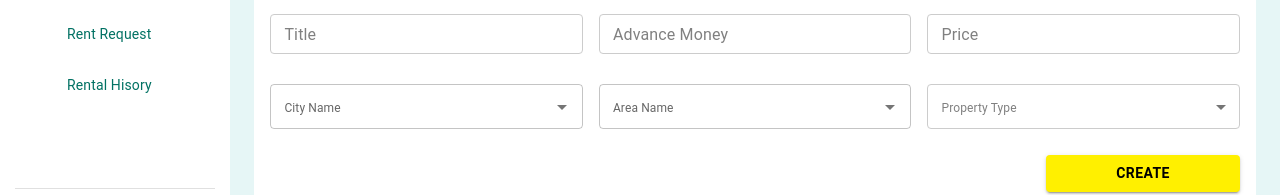
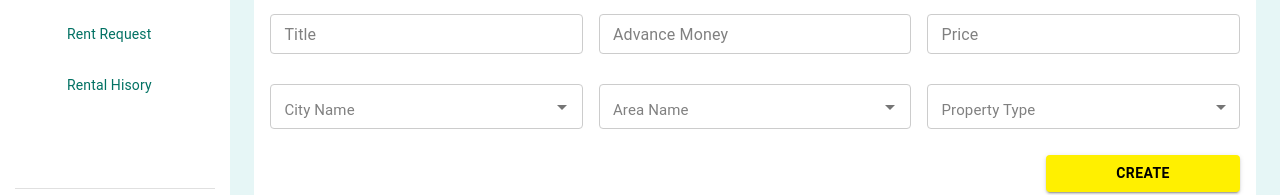
Before and after one commit to Aljoboyer/flat_finder, a Next.js app in the folder flat_finder_front/: page /create-property in a window 1280 px wide. Shown: the part 194-389 px from the top of the page. Built offline with nearby package versions, Linux system fonts and the light colour scheme; some icons are missing.

Commit message:
form controll updated

```diff
--- a/flat_finder_front/src/app/(seller_dashboard)/create-property/page.js
+++ b/flat_finder_front/src/app/(seller_dashboard)/create-property/page.js
@@ -15,18 +15,21 @@ export default function page() {
     handleSubmit,
     control,
     setError,
+    setValue ,
+    getValues,
     formState: { errors },
   } = useForm();
 
+
   const onSubmit = (data) => {
-    console.log('hello ', data)
+        console.log(data)
   }
 
   return (
       <div className="bg-overlay  p-6 rounded-t-[20px] w-full">
            <FFPageHeader pageTitle="Create Property"/>
            <div className="bg-white rounded-md p-4">
-                  <form className="space-y-4" onSubmit={handleSubmit()} noValidate>
+              <form className="space-y-4" onSubmit={handleSubmit(onSubmit)} noValidate>
                 <div className="grid grid-cols-1 sm:grid-cols-2 md:grid-cols-3 gap-4">
                       {
                         propertyFormFields.map((fieldItem) => (
@@ -48,6 +51,12 @@ export default function page() {
                                 placeholder={fieldItem?.placeholder}
                                 inputType={fieldItem?.inputType}
                                 options={fieldItem?.options}
+                                onChangeHandler={(id , value) => {
+                                    if(fieldItem?.inputType == 'select' || fieldItem?.inputType == 'autocomplete'){
+                                       setValue(`${id}`, value)
+                                      setError(`${id}`, { type: "custom", message: "" });
+                                    }
+                                } }
                                 />
                             )}
                           />
--- a/flat_finder_front/src/components/common/AutoComplete.js
+++ b/flat_finder_front/src/components/common/AutoComplete.js
@@ -1,10 +1,13 @@
 import { Autocomplete, TextField } from '@mui/material'
 import React from 'react'
+import { customStyle, selectCustomstyle } from './InputField';
 
 export const AutoCompletes = ({
     options = [],
     label = 'Label',
-    otherStyle
+    otherStyle,
+    onChangeHandler,
+    field_id
 }) => {
   return (
     <Autocomplete
@@ -12,26 +15,16 @@ export const AutoCompletes = ({
         options={options}
         getOptionLabel={(option) => option.label}
         onChange={(event, newValue) => {
-            console.log('Selected label:', newValue?.label);
-            console.log('Selected value:', newValue?.value);
+            onChangeHandler(field_id, newValue?.value)
         }}
+
         sx={{...otherStyle, width: '100%'}}
         renderInput={(params) =>
             <TextField
-
             sx={{
                     width: '100%',
-                    '& .MuiInputBase-root': {
-                    height: '45px',
-                    minHeight: '45px',
-                    },
-                    '& input': {
-                    padding: '0 8px',
-                    fontSize: '0.875rem',
-                    },
-                    '& label': {
-                    fontSize: '0.75rem',
-                    },
+                    ...customStyle,
+                    ...selectCustomstyle
                 }}
             {...params} label={label} />
         }
--- a/flat_finder_front/src/components/common/FilterAndSearch.js
+++ b/flat_finder_front/src/components/common/FilterAndSearch.js
@@ -28,16 +28,14 @@ export default function FilterAndSearch({
 
         </div>
 
-        <div className='flex flex-row items-center flex-wrap'>
+      <div className="grid grid-cols-1 sm:grid-cols-2 md:grid-cols-3 gap-4">
           {
             filterFieldConfig?.map((field) => (
-              <Box key={field?.label} sx={{width: {xs: '100%', md: '40%'}}}>
                 <InputField
-                otherStyle={{width: {xs: '100%', md: '90%'}, marginTop: {xs: '10px', md: '0px'}}}
+                otherStyle={{ marginTop: {xs: '10px', md: '0px'}}}
                 label={field?.label}
                 inputType={field?.inputType} options={field?.options}
               />
-              </Box>
             ))
           }
         </div>
--- a/flat_finder_front/src/components/common/InputField.js
+++ b/flat_finder_front/src/components/common/InputField.js
@@ -5,7 +5,7 @@ import { Visibility, VisibilityOff } from "@mui/icons-material";
 import SearchIcon from '@mui/icons-material/Search';
 import { AutoCompletes } from './AutoComplete';
 
-const customStyle = {
+export const customStyle = {
         backgroundColor: "white",
         "& .MuiOutlinedInput-root": {
           "& fieldset": {
@@ -26,6 +26,19 @@ const customStyle = {
         },
 }
 
+export const selectCustomstyle = {
+  '& .MuiInputBase-root': {
+    height: '45px',
+    minHeight: '45px',
+    },
+    '& input': {
+    padding: '0 8px',
+    fontSize: '0.875rem',
+    },
+    '& label': {
+    fontSize: '15px',
+    }
+}
 export default function InputField({
   inputType = 'textfield',
   label = 'Input',
@@ -35,13 +48,14 @@ export default function InputField({
   errors,
   placeholder,
   options,
+  onChangeHandler
 }) {
    const [showPassword, setShowPassword] = React.useState(false);
 
 
   if(inputType == 'password'){
    return (
-      <>
+      <div className='w-full'>
         <TextField
         {...field}
           fullWidth
@@ -61,7 +75,7 @@ export default function InputField({
           }}
         />
           { errors[field_id] && <p className='text-psm text-red-500'>{errors[field_id].message}</p>}
-      </>
+      </div>
   )
  }
  else if(inputType == 'search'){
@@ -85,15 +99,15 @@ export default function InputField({
  }
  else if (inputType == 'autocomplete'){
   return(
-    <>
-        <AutoCompletes otherStyle={otherStyle} options={options} label={label}/>
+    <div>
+        <AutoCompletes field_id={field_id} onChangeHandler={onChangeHandler}  field={field} otherStyle={otherStyle} options={options} label={label}/>
         { errors && <> {errors[field_id] && <p className='text-psm text-red-500'>{errors[field_id].message}</p>}</>}
-    </>
+    </div>
   )
  }
  else if(inputType == 'number'){
 return (
-    <>
+    <div className='w-full'>
         <TextField
       {...field}
       type="number"
@@ -103,36 +117,22 @@ return (
       variant="outlined"
       size="small"
       sx={{ ...customStyle, ...otherStyle,  }}
-      inputProps={{
-        inputMode: 'numeric',
-        pattern: '[0-9]*'
-      }}
+
     />
    { errors[field_id] && <p className='text-psm text-red-500'>{errors[field_id].message}</p>}
-  </>
+  </div>
 )
  }
  else if (inputType == 'select'){
   return (
-     <FormControl  sx={{...customStyle, ...otherStyle,
-                    '& .MuiInputBase-root': {
-                    height: '45px',
-                    minHeight: '45px',
-                    },
-                    '& input': {
-                    padding: '0 8px',
-                    fontSize: '0.875rem',
-                    },
-                    '& label': {
-                    fontSize: '0.75rem',
-                    },}} fullWidth>
+  <FormControl  sx={{...customStyle, ...otherStyle, ...selectCustomstyle}} fullWidth>
       <InputLabel id="demo-simple-select-label">{label}</InputLabel>
       <Select
         labelId="demo-simple-select-label"
         id="demo-simple-select"
-
         label={label}
-
+        value={field.value} // <- needed for react-hook-form field.onChange
+        onChange={(e) => onChangeHandler(field_id, e.target.value)}
       >
         {
           options?.map((item) => (
@@ -147,7 +147,7 @@ return (
  }
  else{
    return (
-    <>
+    <div className='w-full'>
     <TextField
 
       {...field}
@@ -159,7 +159,7 @@ return (
       sx={{...customStyle, ...otherStyle}}
     />
     { errors[field_id] && <p className='text-psm text-red-500'>{errors[field_id].message}</p>}
-    </>
+    </div>
   )
  }
 }
--- a/flat_finder_front/src/constant/formConfigs/propertyFormConfigs.js
+++ b/flat_finder_front/src/constant/formConfigs/propertyFormConfigs.js
@@ -32,13 +32,19 @@ export const propertyFormFields =  [
         options: cities,
         field_id: 'city',
         label: 'City Name',
-        inputType: 'autocomplete'
+        inputType: 'autocomplete',
+        required:{
+            required: 'Please Enter city name',
+        },
     },
     {
         options: cities,
         field_id: 'areaName',
         label: 'Area Name',
-        inputType: 'autocomplete'
+        inputType: 'autocomplete',
+        required:{
+            required: 'Please Enter area name',
+        },
     },
     {
         field_id: 'propertyType',
```
Lines whose indentation alone changed are shown as unchanged.
